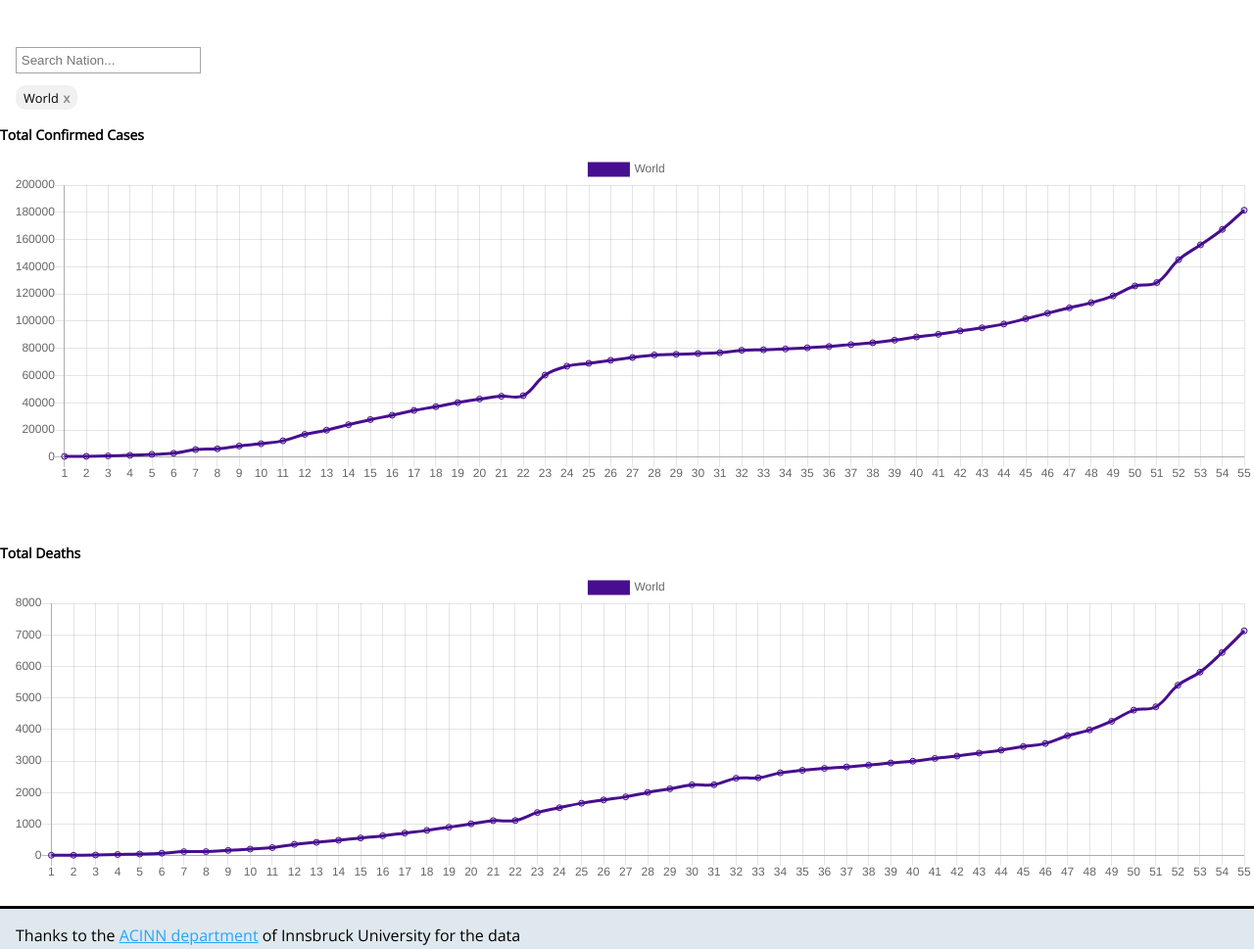
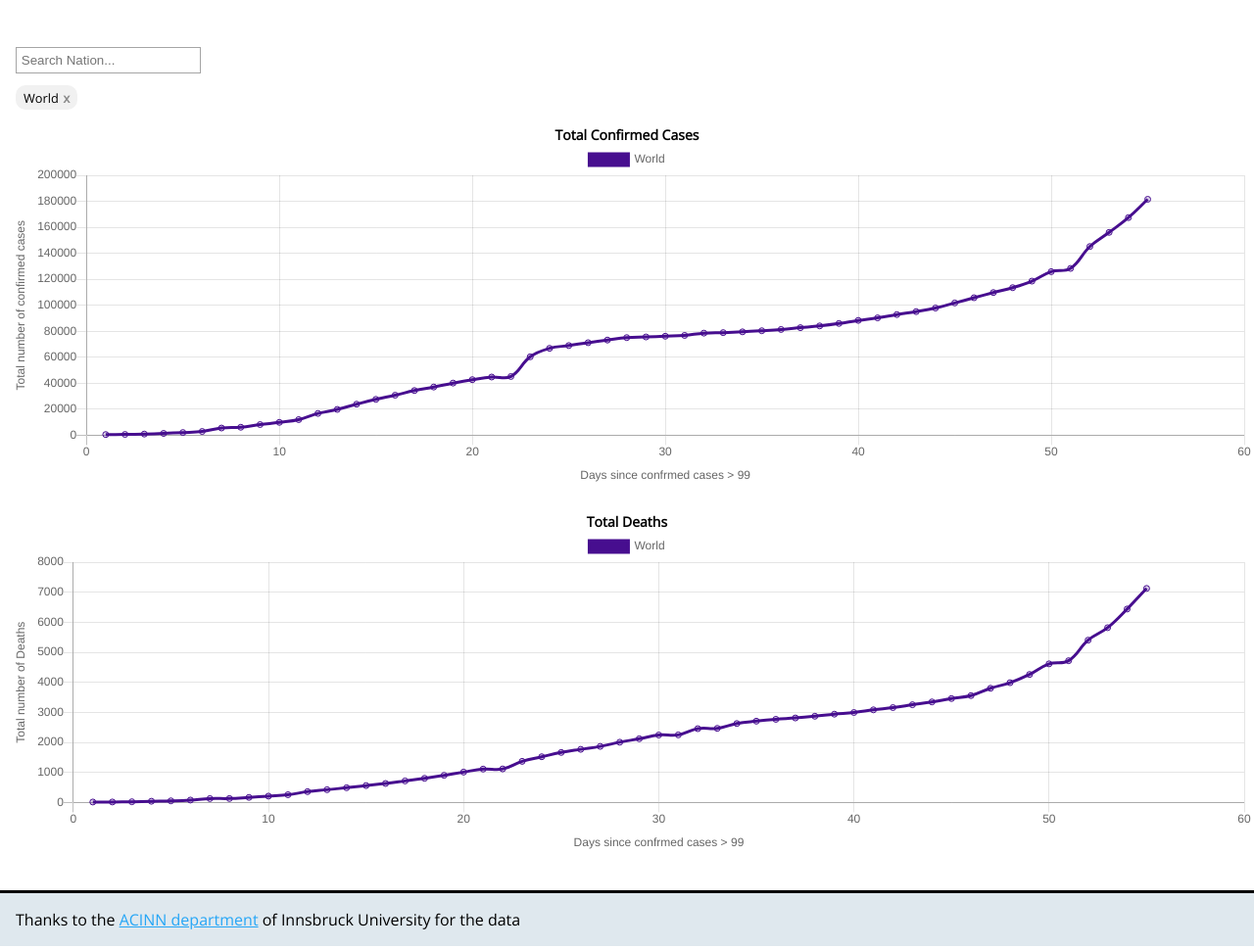
Before and after one commit to MatCast/covid-interactive, a plain HTML site: page index.html in a window 1280 px wide. Shown: the whole page at 98% size. Drawn offline with nearby package versions, Linux system fonts and the light colour scheme.

Commit message:
Added labels to axis and charts

```diff
--- a/app.js
+++ b/app.js
@@ -89,39 +89,29 @@ const dataMap = {
         padding: {
           left: 10,
           right: 10,
-          top: 10,
+          top: 0,
           bottom: 10
         },
-      },
-      // scales: {
-      //   xAxes: [{
-      //     type: 'time',
-      //     time: {
-      //       tooltipFormat: 'YYYY-MM-DD HH:mm',
-      //       displayFormats: {
-      //         hour: 'MMM DD HH:mm'
-      //       }
-      //     },
-      //     gridLines: {
-      //       display: false
-      //     },
-      //   }],
-      //   yAxes: [{
-      //       scaleLabel: {
-      //         display: true,
-      //         labelString: 'Temperature [\xB0C]',
-      //         fontColor: dataMap.tl.color,
-      //       },
-      //       id: 'Temperature',
-      //       type: 'linear',
-      //       position: 'left',
-      //       gridLines: {
-      //         display: false
-      //       },
-      //     },
-
-      //   ]
-      // }
+      },scales: {
+        xAxes: [{
+          scaleLabel: {
+            display: true,
+            labelString: 'Days since confrmed cases > 99',
+          },
+          type: 'linear',
+          position: 'left',
+        },
+      ],
+        yAxes: [{
+            scaleLabel: {
+              display: true,
+              labelString: 'Total number of confirmed cases',
+            },
+            type: 'linear',
+            position: 'left',
+          },
+        ]
+      }
     }
   });
 
@@ -148,41 +138,30 @@ const dataMap = {
         padding: {
           left: 10,
           right: 10,
-          top: 10,
+          top: 0,
           bottom: 30
         },
       },
-      // scales: {
-      //   xAxes: [{
-      //     scaleLabel: {
-      //       display: true,
-      //     },
-      //     type: 'time',
-      //     time: {
-      //       tooltipFormat: 'YYYY-MM-DD HH:mm',
-      //       displayFormats: {
-      //         hour: 'MMM DD HH:mm'
-      //       }
-      //     },
-      //     gridLines: {
-      //       display: false
-      //     },
-      //   }],
-      //   yAxes: [{
-      //       scaleLabel: {
-      //         display: true,
-      //         labelString: 'Pressure [hPa]',
-      //         fontColor: dataMap.p.color,
-      //       },
-      //       id: 'Pressure',
-      //       type: 'linear',
-      //       position: 'left',
-      //       gridLines: {
-      //         display: false
-      //       },
-      //     },
-      //   ]
-      // }
+      scales: {
+        xAxes: [{
+          scaleLabel: {
+            display: true,
+            labelString: 'Days since confrmed cases > 99',
+          },
+          type: 'linear',
+          position: 'left',
+        },
+      ],
+        yAxes: [{
+            scaleLabel: {
+              display: true,
+              labelString: 'Total number of Deaths',
+            },
+            type: 'linear',
+            position: 'left',
+          },
+        ]
+      }
     }
   });
 
--- a/index.html
+++ b/index.html
@@ -26,14 +26,15 @@
         </div>
 
       </div>
+      <div class="charts-container">
         <h3 class="chart-title">Total Confirmed Cases</h3>
         <div class="chart-wrapper">
-
           <canvas id="compChart" class="chartjs-chart"></canvas>
         </div>
         <h3 class="chart-title">Total Deaths</h3>
         <div class="chart-wrapper">
           <canvas id="deathsChart" class="chartjs-chart"></canvas>
+        </div>
       </div>
       <footer id="footer">
         <div class="datasource">Thanks to the <a href="https://www.uibk.ac.at/acinn/">ACINN department</a> of Innsbruck University for the data
--- a/style.css
+++ b/style.css
@@ -30,15 +30,23 @@
 
   .values-wrapper {
     margin: auto;
-    padding-bottom: 0
-    .5rem;
+    padding-bottom: 0.5rem;
     text-align: center;
     width: 50%;
   }
 
+  .chart-title {
+    padding: 0;
+  }
+
+  .charts-container {
+    text-align: center;
+    padding-bottom: 3rem;
+  }
+
   .chart-wrapper {
+    padding-bottom: 1rem;
     margin: auto;
-    padding-bottom: 3rem;
     text-align: center;
     width: 100%;
   }
```
Lines whose indentation alone changed are shown as unchanged.
